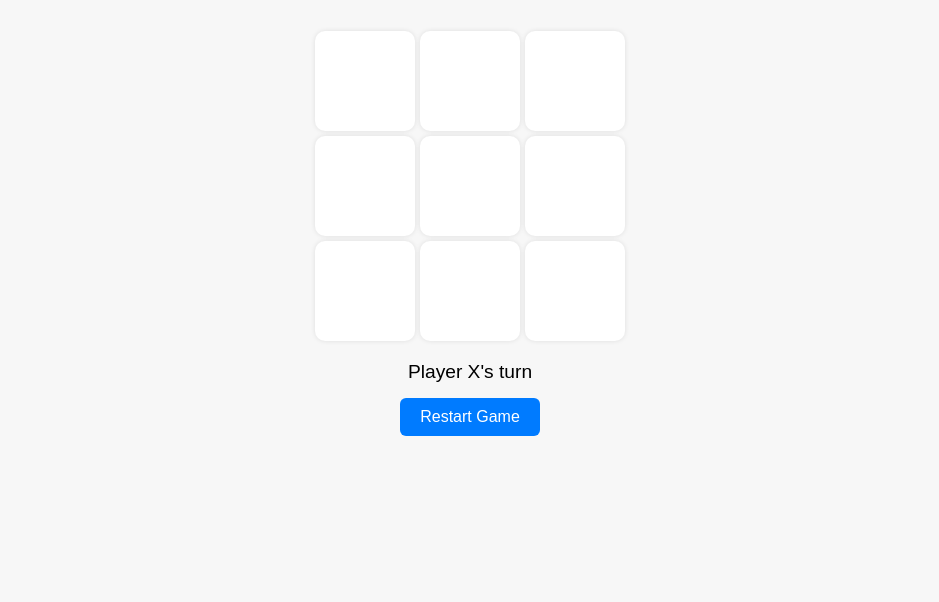
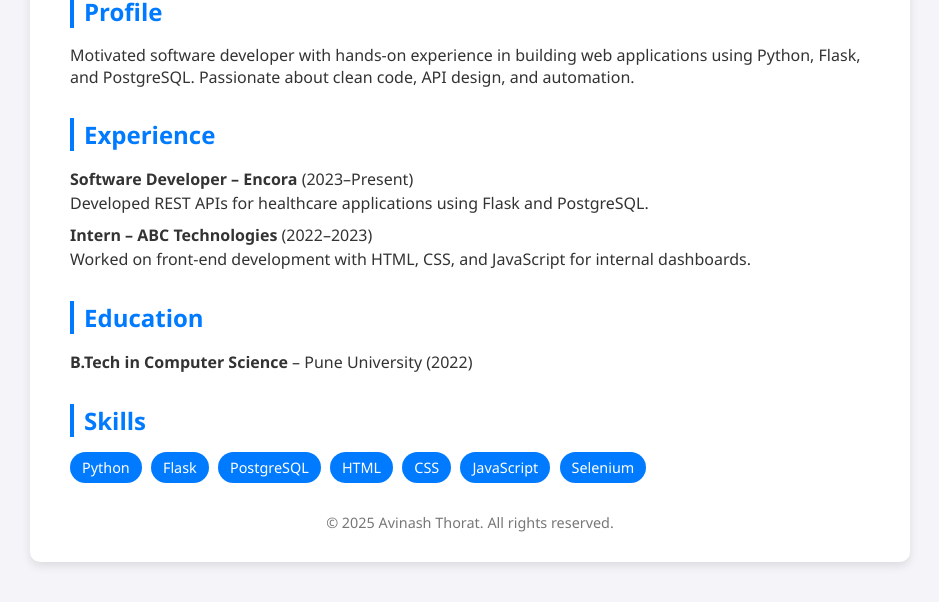
Before and after one commit to Avinash68/Avinash68.github.io, a plain HTML site: page index.html in a window 1280 px wide. Shown: the part 224-826 px from the top of the page, without its empty margins (170-1109 px from the left). Drawn offline with Linux system fonts and the light colour scheme.

Commit message:
Update index.html

```diff
--- a/index.html
+++ b/index.html
@@ -3,161 +3,131 @@
 <head>
   <meta charset="UTF-8" />
   <meta name="viewport" content="width=device-width, initial-scale=1.0" />
-  <title>Tic Tac Toe</title>
+  <title>My Resume Profile</title>
   <style>
     body {
-      font-family: Arial, sans-serif;
-      background-color: #f7f7f7;
-      display: flex;
-      flex-direction: column;
-      align-items: center;
-      justify-content: center;
-      height: 100vh;
+      font-family: "Segoe UI", Tahoma, Geneva, Verdana, sans-serif;
+      background-color: #f4f4f9;
+      color: #333;
+      margin: 0;
+      padding: 0;
     }
 
-    h1 {
-      color: #333;
+    .container {
+      max-width: 800px;
+      background: white;
+      margin: 40px auto;
+      padding: 30px 40px;
+      border-radius: 10px;
+      box-shadow: 0 4px 10px rgba(0, 0, 0, 0.1);
     }
 
-    .board {
-      display: grid;
-      grid-template-columns: repeat(3, 100px);
-      grid-template-rows: repeat(3, 100px);
-      gap: 5px;
-      margin-top: 20px;
+    header {
+      text-align: center;
+      border-bottom: 2px solid #007bff;
+      padding-bottom: 15px;
     }
 
-    .cell {
-      display: flex;
-      align-items: center;
-      justify-content: center;
-      background-color: #fff;
-      font-size: 2.5em;
-      font-weight: bold;
-      cursor: pointer;
-      border-radius: 10px;
-      box-shadow: 0 0 5px rgba(0,0,0,0.1);
-      transition: 0.2s;
+    header h1 {
+      margin: 0;
+      color: #007bff;
     }
 
-    .cell:hover {
-      background-color: #f0f0f0;
+    header p {
+      margin: 5px 0;
+      color: #555;
     }
 
-    .cell.taken {
-      cursor: not-allowed;
-      color: #333;
+    .section {
+      margin-top: 30px;
     }
 
-    #status {
-      margin-top: 20px;
-      font-size: 1.2em;
+    .section h2 {
+      border-left: 4px solid #007bff;
+      padding-left: 10px;
+      color: #007bff;
+      margin-bottom: 10px;
     }
 
-    button {
-      margin-top: 15px;
-      padding: 10px 20px;
-      font-size: 1em;
-      border: none;
-      border-radius: 6px;
-      background-color: #007bff;
-      color: #fff;
-      cursor: pointer;
-      transition: 0.2s;
+    .section ul {
+      list-style-type: none;
+      padding: 0;
     }
 
-    button:hover {
-      background-color: #0056b3;
+    .section li {
+      margin-bottom: 8px;
+      line-height: 1.5;
+    }
+
+    .skills span {
+      display: inline-block;
+      background: #007bff;
+      color: white;
+      padding: 6px 12px;
+      border-radius: 20px;
+      margin: 5px 5px 0 0;
+      font-size: 0.9em;
+    }
+
+    footer {
+      text-align: center;
+      margin-top: 30px;
+      font-size: 0.9em;
+      color: #777;
     }
   </style>
 </head>
 <body>
-  <h1>Tic Tac Toe</h1>
+  <div class="container">
+    <header>
+      <h1>Avinash Thorat</h1>
+      <p>Email: avinash@example.com | Phone: +91 9876543210</p>
+      <p>LinkedIn: linkedin.com/in/avinash | GitHub: github.com/avinash</p>
+    </header>
 
-  <div class="board" id="board"></div>
-  <div id="status">Player X's turn</div>
-  <button id="reset">Restart Game</button>
+    <section class="section">
+      <h2>Profile</h2>
+      <p>
+        Motivated software developer with hands-on experience in building web applications using
+        Python, Flask, and PostgreSQL. Passionate about clean code, API design, and automation.
+      </p>
+    </section>
 
-  <script>
-    const board = document.getElementById("board");
-    const statusText = document.getElementById("status");
-    const resetBtn = document.getElementById("reset");
+    <section class="section">
+      <h2>Experience</h2>
+      <ul>
+        <li>
+          <strong>Software Developer – Encora</strong> (2023–Present)<br />
+          Developed REST APIs for healthcare applications using Flask and PostgreSQL.
+        </li>
+        <li>
+          <strong>Intern – ABC Technologies</strong> (2022–2023)<br />
+          Worked on front-end development with HTML, CSS, and JavaScript for internal dashboards.
+        </li>
+      </ul>
+    </section>
 
-    let currentPlayer = "X";
-    let gameActive = true;
-    let gameState = ["", "", "", "", "", "", "", "", ""];
+    <section class="section">
+      <h2>Education</h2>
+      <ul>
+        <li><strong>B.Tech in Computer Science</strong> – Pune University (2022)</li>
+      </ul>
+    </section>
 
-    const winningConditions = [
-      [0, 1, 2],
-      [3, 4, 5],
-      [6, 7, 8],
-      [0, 3, 6],
-      [1, 4, 7],
-      [2, 5, 8],
-      [0, 4, 8],
-      [2, 4, 6]
-    ];
+    <section class="section skills">
+      <h2>Skills</h2>
+      <span>Python</span>
+      <span>Flask</span>
+      <span>PostgreSQL</span>
+      <span>HTML</span>
+      <span>CSS</span>
+      <span>JavaScript</span>
+      <span>Selenium</span>
+    </section>
 
-    function createBoard() {
-      board.innerHTML = "";
-      gameState.forEach((cell, index) => {
-        const cellDiv = document.createElement("div");
-        cellDiv.classList.add("cell");
-        cellDiv.dataset.index = index;
-        cellDiv.textContent = cell;
-        cellDiv.addEventListener("click", handleCellClick);
-        board.appendChild(cellDiv);
-      });
-    }
-
-    function handleCellClick(e) {
-      const index = e.target.dataset.index;
-
-      if (gameState[index] !== "" || !gameActive) return;
-
-      gameState[index] = currentPlayer;
-      e.target.textContent = currentPlayer;
-      e.target.classList.add("taken");
-
-      checkResult();
-    }
-
-    function checkResult() {
-      let roundWon = false;
-
-      for (let condition of winningConditions) {
-        const [a, b, c] = condition;
-        if (gameState[a] && gameState[a] === gameState[b] && gameState[a] === gameState[c]) {
-          roundWon = true;
-          break;
-        }
-      }
-
-      if (roundWon) {
-        statusText.textContent = `Player ${currentPlayer} wins!`;
-        gameActive = false;
-        return;
-      }
-
-      if (!gameState.includes("")) {
-        statusText.textContent = "It's a draw!";
-        gameActive = false;
-        return;
-      }
-
-      currentPlayer = currentPlayer === "X" ? "O" : "X";
-      statusText.textContent = `Player ${currentPlayer}'s turn`;
-    }
-
-    resetBtn.addEventListener("click", () => {
-      currentPlayer = "X";
-      gameActive = true;
-      gameState = ["", "", "", "", "", "", "", "", ""];
-      statusText.textContent = "Player X's turn";
-      createBoard();
-    });
-
-    createBoard();
-  </script>
+    <footer>
+      &copy; 2025 Avinash Thorat. All rights reserved.
+    </footer>
+  </div>
 </body>
 </html>
```
